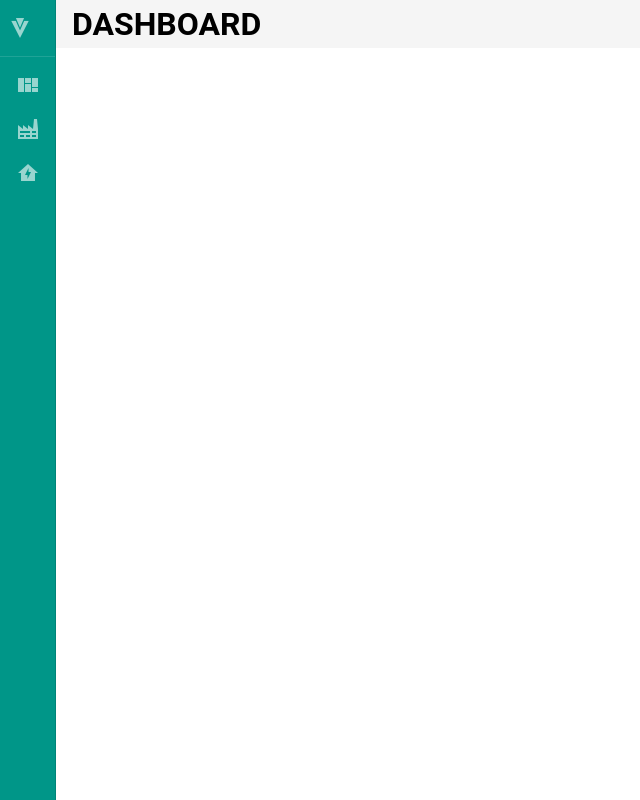
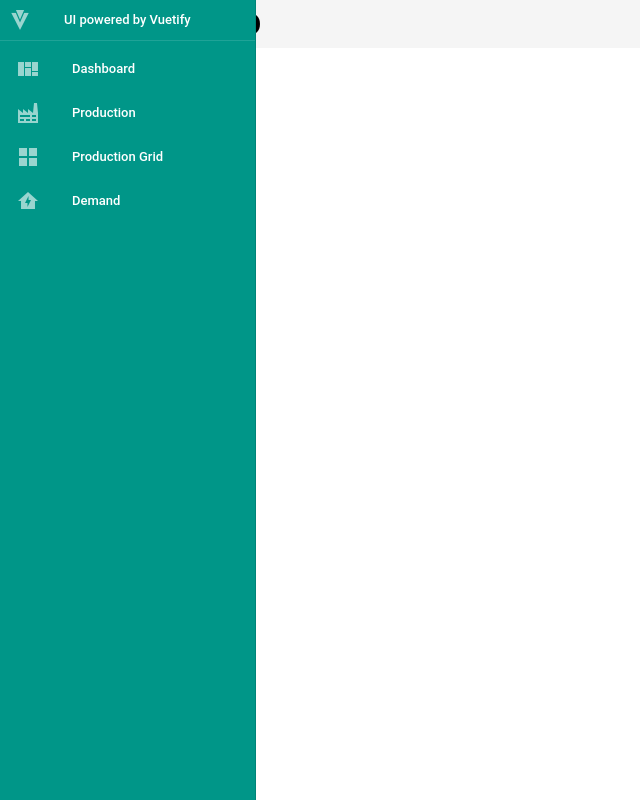
Before and after one commit to ORBernier/energy-stats-viewer, a Vue app in the folder energy-stats-viewer-web/: page / in a window 1280 px wide. Shown: the whole page, without its empty margins (0-640 px from the left). Built offline with nearby package versions, Linux system fonts and the light colour scheme; no server answers.

Commit message:
Update nav bar to include all routes

```diff
--- a/energy-stats-viewer-web/src/components/NavBar.vue
+++ b/energy-stats-viewer-web/src/components/NavBar.vue
@@ -1,30 +1,17 @@
 <script setup lang="ts">
 import { ref } from 'vue';
 
-const drawer = ref(true);
 const rail = ref(true);
 </script>
 
 <template>
-  <v-card>
   <v-layout>
-      <v-navigation-drawer
-        v-model="drawer"
-        :rail="rail"
-        class="bg-teal"
-        permanent
-        @click="rail = false">
+    <v-navigation-drawer expand-on-hover :rail="rail" class="bg-teal" permanent>
       <div>
         <v-list-item
           prepend-icon="mdi-vuetify"
-            title="App powered by Vue"
+          title="UI powered by Vuetify"
           nav>
-            <template v-slot:append>
-              <v-btn
-                variant="text"
-                icon="mdi-chevron-left"
-                @click.stop="rail = !rail"></v-btn>
-            </template>
         </v-list-item>
       </div>
 
@@ -34,20 +21,26 @@ const rail = ref(true);
         <v-list-item
           prepend-icon="mdi-view-dashboard-variant"
           title="Dashboard"
-            value="home">
-          </v-list-item>
+          value="dashboard"
+          to="/dashboard"></v-list-item>
         <v-list-item
           prepend-icon="mdi-factory"
           title="Production"
-            value="account"></v-list-item>
+          value="productionList"
+          to="/production-list"></v-list-item>
+        <v-list-item
+          prepend-icon="mdi-view-grid"
+          title="Production Grid"
+          value="productionGrid"
+          to="/production-grid"></v-list-item>
         <v-list-item
           prepend-icon="mdi-home-lightning-bolt"
           title="Demand"
-            value="users"></v-list-item>
+          value="demand"
+          to="demand-list"></v-list-item>
       </v-list>
     </v-navigation-drawer>
   </v-layout>
-  </v-card>
 </template>
 
 <style scoped></style>
```
Lines whose indentation alone changed are shown as unchanged.
